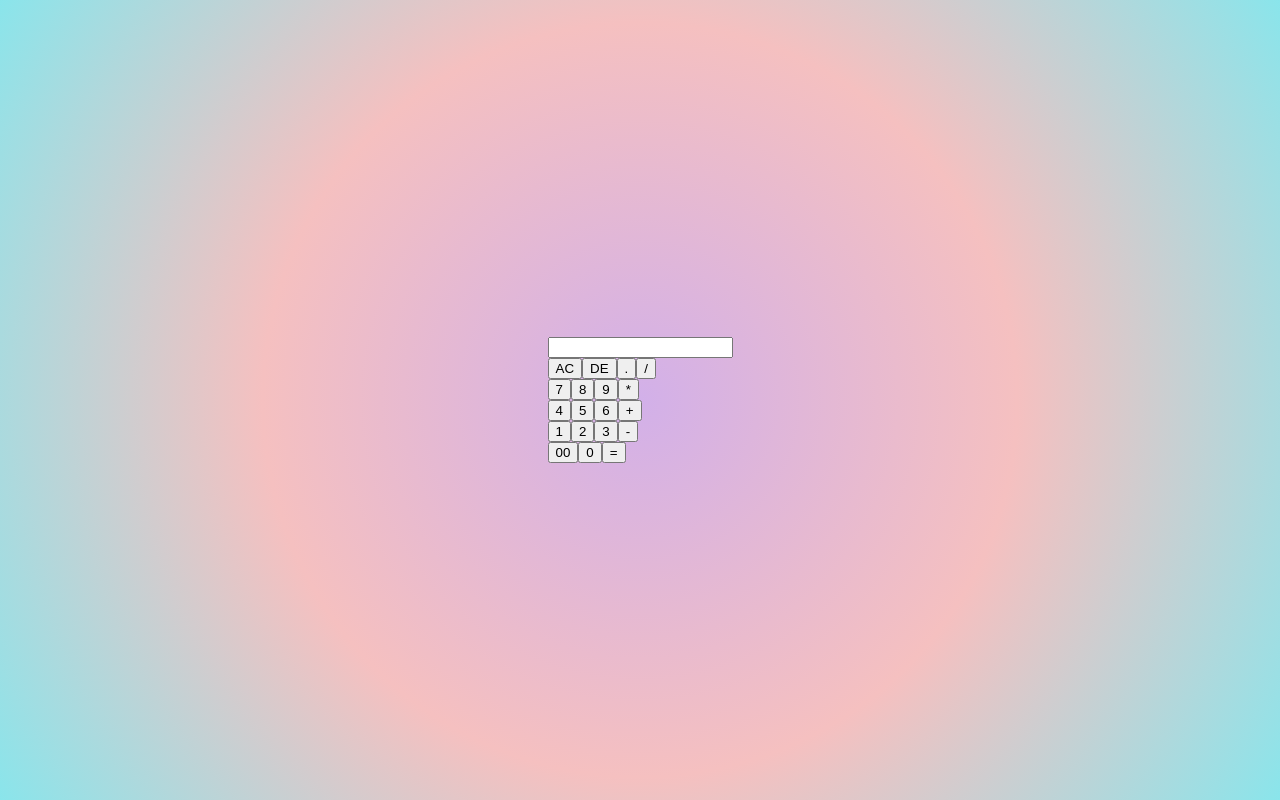
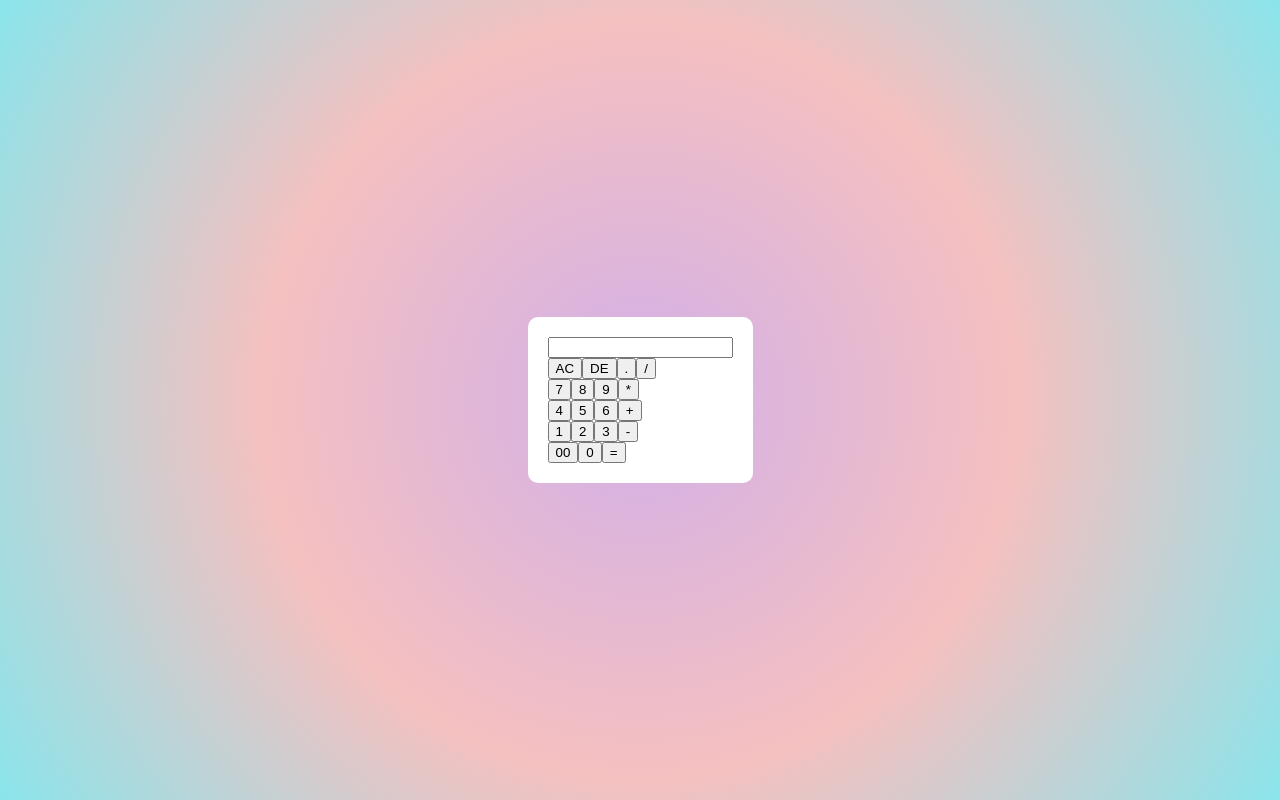
Before and after one commit to sahil0286/calculator, a React (Create React App) app: page / in a window 1280 px wide. Built offline with nearby package versions, Linux system fonts and the light colour scheme.

Commit message:
add css to calculater

```diff
--- a/src/App.css
+++ b/src/App.css
@@ -12,3 +12,9 @@ body {
     background: rgb(210,176,233);
     background: radial-gradient(circle, rgba(210,176,233,1) 0%, rgba(245,192,192,1) 50%, rgba(138,229,235,1) 100%);
 }
+
+.calculator {
+    padding: 20px;
+    border-radius: 10px;
+    background-color: white;
+}
```
